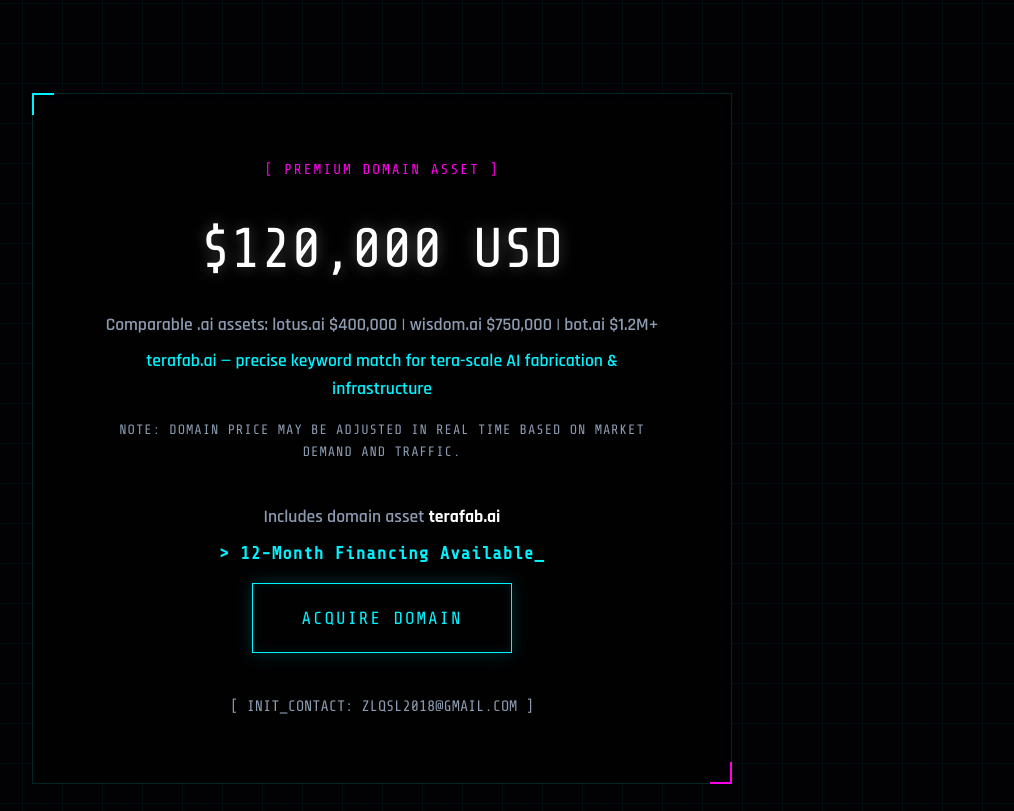
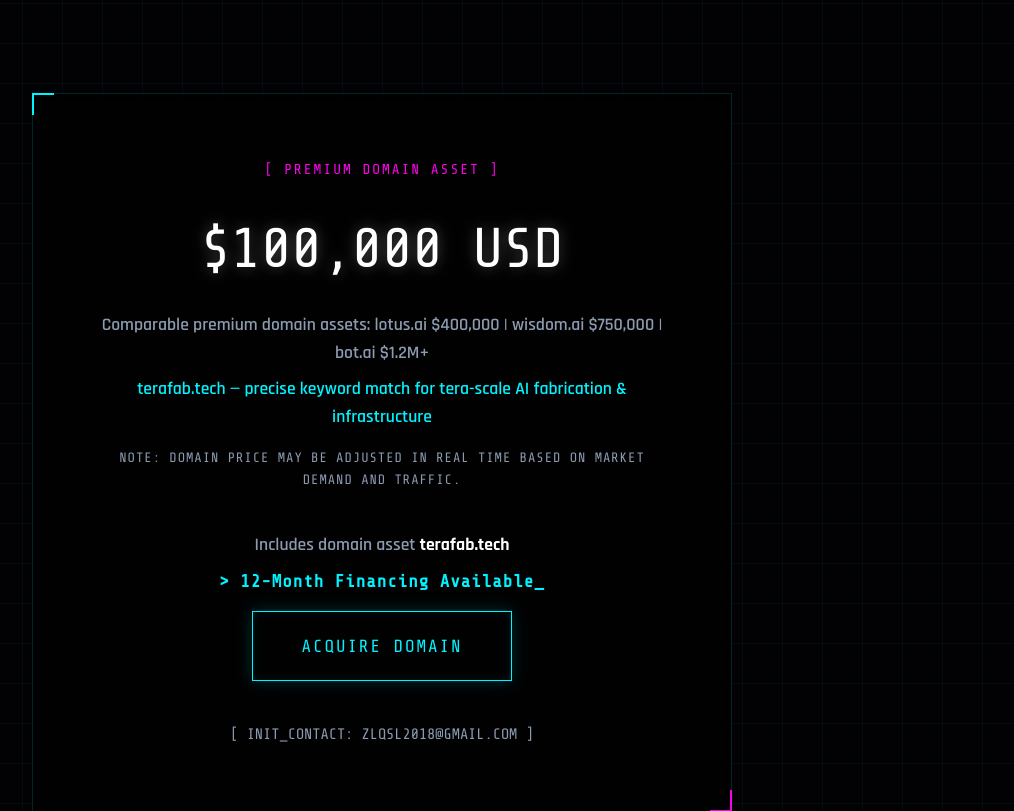
Before and after one commit to lianen168/terafab-tech-parking, a plain HTML site: page index.html in a window 1280 px wide. Shown: the part 1677-2488 px from the top of the page, without its empty margins (258-1272 px from the left). Drawn offline with nearby package versions, Linux system fonts and the light colour scheme.

Commit message:
Change domain references from .ai to .tech
Updated domain references from TeraFab.ai to TeraFab.tech, including SEO meta tags and pricing details.

```diff
--- a/index.html
+++ b/index.html
@@ -3,18 +3,18 @@
 <head>
     <meta charset="UTF-8">
     <meta name="viewport" content="width=device-width, initial-scale=1.0">
-    <link rel="icon" href="https://terafab.ai/favicon.ico" type="image/x-icon">
-    <title>TeraFab.ai | Trillion-Scale Intelligence Infrastructure</title>
+    <!-- 移除指向 .ai 的 favicon，避免 404 和关联风险 -->
+    <title>TeraFab.tech | Trillion-Scale Intelligence Infrastructure</title>
 
-    <!-- SEO Meta Tags -->
-    <meta name="description" content="TeraFab.ai is the premium .ai domain asset for trillion-scale AI, representing the convergence of tera-scale intelligence and algorithmic fabrication.">
-    <meta name="keywords" content="TeraFab.ai, tera-scale, trillion parameter model, AI infrastructure, premium .ai domain, federated learning, AGI scaling, computational architecture, ai chip fabrication">
+    <!-- SEO Meta Tags - 已全面更新为 .tech -->
+    <meta name="description" content="TeraFab.tech is the premium .tech domain asset for trillion-scale AI and fabrication infrastructure. The definitive naming standard for tera-scale intelligence platforms.">
+    <meta name="keywords" content="TeraFab.tech, tera-scale, trillion parameter model, AI infrastructure, premium .tech domain, federated learning, AGI scaling, computational architecture, ai chip fabrication, tera fabrication">
 
-    <!-- Open Graph / Twitter -->
+    <!-- Open Graph / Twitter - 已更新为 .tech -->
     <meta property="og:type" content="website">
-    <meta property="og:url" content="https://www.terafab.ai/">
-    <meta property="og:title" content="TeraFab.ai | Trillion-Scale Intelligence Infrastructure">
-    <meta property="og:description" content="The Definitive Naming Standard for Trillion-Parameter Intelligence.">
+    <meta property="og:url" content="https://www.terafab.tech/">
+    <meta property="og:title" content="TeraFab.tech | Trillion-Scale Intelligence Infrastructure">
+    <meta property="og:description" content="The Definitive Naming Standard for Trillion-Scale Intelligence & Fabrication.">
     <meta name="twitter:card" content="summary_large_image">
 
     <link rel="preconnect" href="https://fonts.googleapis.com">
@@ -33,9 +33,7 @@
             --border-color: rgba(0, 243, 255, 0.15);
             --card-bg: rgba(2, 2, 4, 0.6);
         }
-
         * { margin: 0; padding: 0; box-sizing: border-box; }
-
         body {
             background-color: var(--bg-base);
             background-image:
@@ -49,7 +47,6 @@
             overflow-x: hidden;
             min-height: 100vh;
         }
-
         #particles-js {
             position: fixed;
             width: 100%;
@@ -82,7 +79,6 @@
             display: inline-block;
             margin-bottom: 1.5rem;
         }
-
         .logo {
             font-family: 'Share Tech Mono', monospace;
             font-weight: 400;
@@ -98,7 +94,6 @@
                 0 0 50px rgba(0, 243, 255, 0.5);
             animation: energy-pulse 4s infinite alternate;
         }
-
         .logo::before, .logo::after {
             content: attr(data-text);
             position: absolute;
@@ -110,26 +105,22 @@
             color: #fff;
             overflow: hidden;
         }
-
         .logo::before {
             left: 4px;
             text-shadow: -3px 0 var(--neon-magenta);
             animation: glitch-anim-1 3s infinite linear alternate-reverse;
             z-index: -1;
         }
-
         .logo::after {
             left: -4px;
             text-shadow: 3px 0 var(--neon-cyan);
             animation: glitch-anim-2 2.5s infinite linear alternate-reverse;
             z-index: -2;
         }
-
         @keyframes energy-pulse {
             0%, 100% { text-shadow: 0 0 5px #fff, 0 0 10px var(--neon-cyan), 0 0 20px rgba(0, 243, 255, 0.6); opacity: 1; }
             50% { text-shadow: 0 0 2px #fff, 0 0 25px var(--neon-cyan), 0 0 45px var(--neon-magenta), 0 0 60px rgba(255, 0, 234, 0.4); opacity: 0.9; }
         }
-
         @keyframes glitch-anim-1 {
             0% { clip-path: inset(20% 0 80% 0); }
             20% { clip-path: inset(60% 0 10% 0); transform: translate(-2px, 1px); }
@@ -138,7 +129,6 @@
             80% { clip-path: inset(10% 0 70% 0); }
             100% { clip-path: inset(30% 0 50% 0); transform: translate(-2px, 1px); }
         }
-
         @keyframes glitch-anim-2 {
             0% { clip-path: inset(10% 0 60% 0); }
             20% { clip-path: inset(30% 0 20% 0); transform: translate(2px, -1px); }
@@ -147,7 +137,6 @@
             80% { clip-path: inset(50% 0 30% 0); }
             100% { clip-path: inset(5% 0 80% 0); transform: translate(2px, -1px); }
         }
-
         .tagline {
             font-family: 'Share Tech Mono', monospace;
             font-size: clamp(0.9rem, 2vw, 1.2rem);
@@ -275,7 +264,6 @@
             letter-spacing: 1px;
             text-transform: uppercase;
         }
-
         .btn {
             display: inline-block;
             background: transparent;
@@ -350,7 +338,6 @@
             margin-bottom: 2rem;
             letter-spacing: 1px;
         }
-
         #offerForm input, #offerForm textarea {
             width: 100%;
             padding: 1rem;
@@ -386,9 +373,7 @@
     </style>
 </head>
 <body>
-
     <div id="particles-js"></div>
-
     <div class="container">
         <header>
             <div class="logo-wrapper">
@@ -398,11 +383,12 @@
         </header>
 
         <div class="thesis">
-            <p>"As artificial intelligence transcends human cognition, the infrastructure that defines these systems becomes paramount. <span class="thesis-highlight">TeraFab.ai</span> represents the convergence of scale and sophistication: the definitive naming standard for platforms that process <strong>tera-scale intelligence</strong> with algorithmic precision."</p>
+            <p>"As artificial intelligence transcends human cognition, the infrastructure that defines these systems becomes paramount. <span class="thesis-highlight">TeraFab.tech</span> represents the convergence of scale and sophistication: the definitive naming standard for platforms that process <strong>tera-scale intelligence</strong> with algorithmic precision."</p>
             <p>Strong alignment with emerging tera-scale fabrication trends in autonomous systems and next-generation compute.</p>
         </div>
 
         <div class="grid">
+            <!-- 保留原卡片内容（高度匹配你想要的科幻+AI调性），仅更新域名相关描述 -->
             <div class="card">
                 <div class="card-title"><span class="card-icon">►</span> AI Orchestration</div>
                 <div class="card-desc">The seamless integration layer for distributed intelligence systems. A naming standard for platforms that coordinate millions of autonomous agents across digital ecosystems.</div>
@@ -450,26 +436,29 @@
             </div>
         </div>
 
+        <!-- CTA 区块 - 价格已改为 10 万美金，购买链接已更新 -->
         <div class="cta">
             <div class="cta-content">
                 <div style="font-family: 'Share Tech Mono', monospace; font-size: 0.9rem; color: var(--neon-magenta); text-transform: uppercase; letter-spacing: 2px; margin-bottom: 1rem;">[ Premium Domain Asset ]</div>
-                <div class="price">$120,000 USD</div>
+                <div class="price">$100,000 USD</div>
                 <div class="price-sub">
-                    Comparable .ai assets: lotus.ai $400,000 | wisdom.ai $750,000 | bot.ai $1.2M+<br>
+                    Comparable premium domain assets: lotus.ai $400,000 | wisdom.ai $750,000 | bot.ai $1.2M+<br>
                     <span style="color: var(--neon-cyan); display: block; margin-top: 0.5rem;">
-                        terafab.ai — precise keyword match for tera-scale AI fabrication &amp; infrastructure
+                        terafab.tech — precise keyword match for tera-scale AI fabrication &amp; infrastructure
                     </span>
                 </div>
                 <div class="price-notice">Note: Domain price may be adjusted in real time based on market demand and traffic.</div>
                 <div class="price-sub">
-                    Includes domain asset <strong style="color: #fff;">terafab.ai</strong><br>
+                    Includes domain asset <strong style="color: #fff;">terafab.tech</strong><br>
                     <span style="color: var(--neon-cyan); display: block; margin-top: 0.5rem; font-family: 'Share Tech Mono', monospace; letter-spacing: 1px;">&gt; 12-Month Financing Available_</span>
                 </div>
-                <a href="https://www.spaceship.com/s/buy/terafab.ai/BBqe0k7za8rSxjI2" target="_blank" class="btn">Acquire Domain</a>
+                <!-- 购买链接已更新为 Spaceship 提供的 terafab.tech 专用链接 -->
+                <a href="https://www.spaceship.com/s/buy/terafab.tech/jb5f7IFnD2mbyjgg" target="_blank" class="btn">Acquire Domain</a>
                 <div class="contact" onclick="copyEmail()">[ INIT_CONTACT: zlqsl2018@gmail.com ]</div>
             </div>
         </div>
 
+        <!-- 私密报价表单（保持不变） -->
         <div class="offer-cta">
             <div class="offer-content">
                 <h2>Submit a Private Offer</h2>
@@ -485,14 +474,16 @@
             </div>
         </div>
 
+        <!-- 免责声明 - 强化规避风险（保留原 Terabase 声明，同时增加 .tech 专属保护） -->
         <div class="disclaimer">
-            DISCLAIMER: TeraFab.ai is a premium domain asset for digital AI systems and computational architecture.
-            It is NOT affiliated with Terabase Energy, Inc., or any related projects or entities.
+            DISCLAIMER: TeraFab.tech is a premium domain asset for digital AI systems and computational architecture.<br>
+            It is NOT affiliated with Terabase Energy, Inc., Elon Musk, xAI, Tesla, or any related projects, entities, or trademarks.<br>
+            This page is an independent promotional landing page owned by the domain registrant.
         </div>
     </div>
 
     <footer>
-        <p>© 2026 PREMIUM DOMAIN ASSET // TERAFAB.AI // SYS.ONLINE</p>
+        <p>© 2026 PREMIUM DOMAIN ASSET // TERAFAB.TECH // SYS.ONLINE</p>
     </footer>
 
     <script src="https://cdn.jsdelivr.net/particles.js/2.0.0/particles.min.js"></script>
@@ -521,7 +512,6 @@
                     retina_detect: true
                 });
             }
-
             const isMobile = window.innerWidth < 768;
             initParticles(isMobile);
         });
@@ -545,11 +535,9 @@
             const statusDiv = document.getElementById('form-status');
             const submitBtn = form.querySelector('.btn');
             const formData = new FormData(form);
-
             statusDiv.textContent = '> Transmitting data...';
             statusDiv.style.color = 'var(--neon-cyan)';
             submitBtn.disabled = true;
-
             fetch(form.action, {
                 method: 'POST',
                 body: formData,
```
